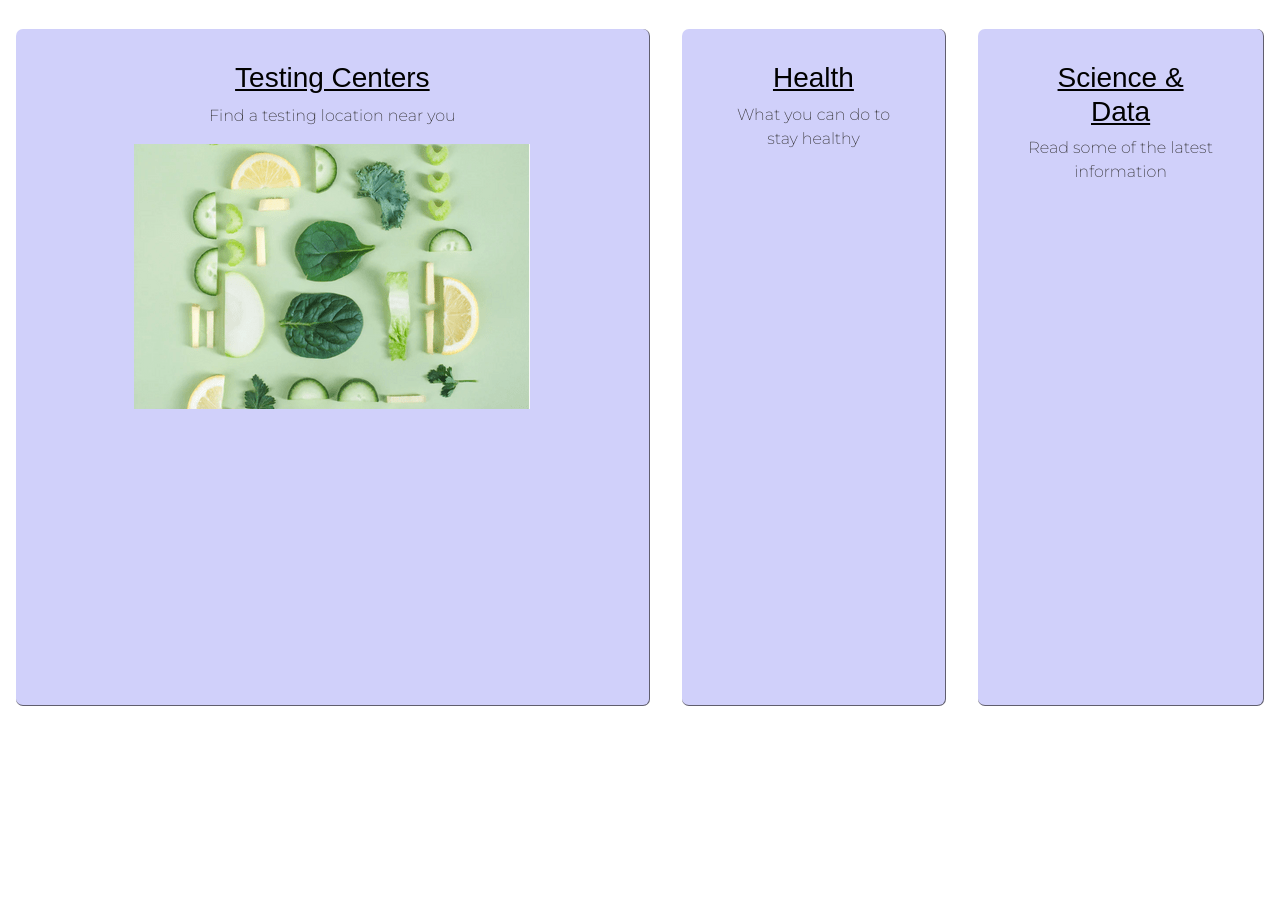
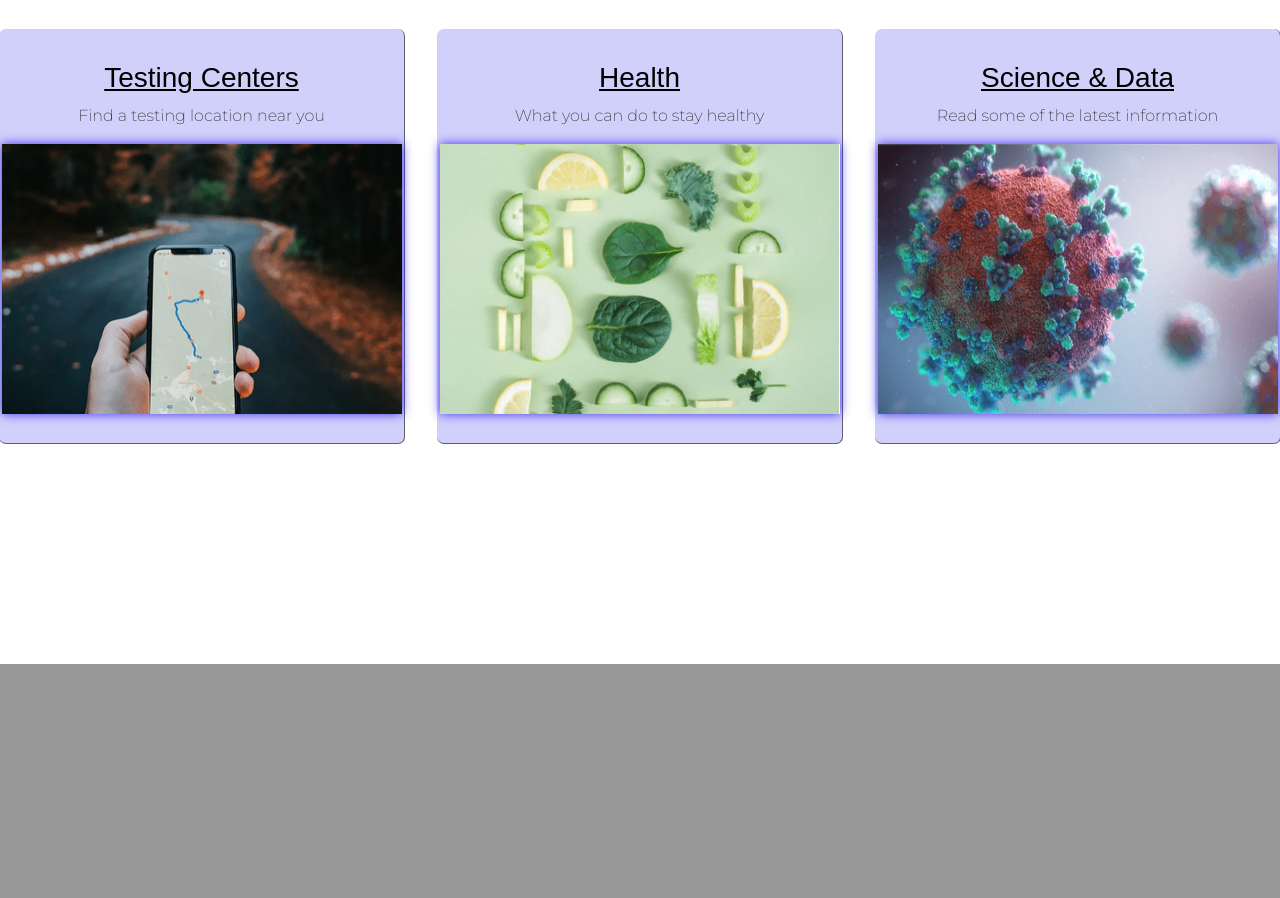
Before and after one commit to GinaSomara/CovidInformation, a PHP site: page /html/index.html in a window 1280 px wide. Shown: the part 657-1555 px from the top of the page. After the commit the page ends 1321 px from the top, so only its background shows below. Run offline with PHP 8.4, Linux system fonts and the light colour scheme.

Commit message:
All index images working
all three images + transitions images are working good

```diff
--- a/css/index-flexbox.css
+++ b/css/index-flexbox.css
@@ -1,20 +1,19 @@
 /* =====       BOX FLEX SECTION on HOME page      ===== */
 
-/* Static Specifications */
+/* == Static Set-Up Specifications == */
 .mid-boxes-flex
 {
     margin-top: 30px;
     display: flex;
     flex-direction: row;
     justify-content: center;
-    width: 100%;
+    height: auto;
 }
-
 .flex-box
 {
     text-align: center;
     text-decoration: none;
-    padding: 2em 3em;
+    padding-top: 2em;
     margin-left: 1em;
     margin-right: 1em;
     background-color: rgb(208, 208, 250);
@@ -23,15 +22,36 @@
     border-radius: 7px;
     border-color: rgba(70, 68, 77, 0.808);
     transition-duration: 0.2s;
-    height: auto;
+    height: 415px;
 }
-
 #one, #two, #three
 {
-    /* Necessary for all 3 flexboxes to span evenly*/
+    /* Necessary for all 3 flexboxes to span evenly */
     flex-grow: 1;
 }
 
+.bottom-img
+{
+    position: relative;
+    z-index: 1;
+    height: 270px;
+    width: 400px;
+    box-shadow: 0 0 10px rgba(46, 33, 235, 0.911);
+}
+.top-img
+{
+    position: relative;
+    opacity: 0;
+    z-index: 2;
+    left: 0px;
+    height: 250px;
+    width: 405px;
+    top: -276px;
+    box-shadow: 0 0 20px rgba(225, 240, 162, 0.911);
+}
+
+
+/* == Flex Box Typography Specifications == */
 .flex-box h3
 {
     font-family: Arial, Helvetica, sans-serif;
@@ -43,27 +63,13 @@
     padding-bottom: 1em;
 }
 
-#bot-image
-{
-    position: relative;
-    z-index: 1;
-}
 
-.img-top
-{
-    position: relative;
-    opacity: 0;
-    z-index: 2;
-    left: 0px;
-    top: -265px;
-}
-
-
-
-/* = Flex Box ANIMATIONS = */
+/* == Flex Box ANIMATIONS == */
 .flex-box:hover
 {
     background-color: rgb(129, 129, 235);
+    /*needed so box does not grow longer to fit image that is "below" the bottom image*/
+    height: 400px;
 }
 
 .flex-box span
@@ -97,17 +103,24 @@
     right: 0;
 }
 
-.flex-box:hover .img-top
+.flex-box:hover .bottom-img
+{
+    /* display:block; */
+    opacity: 0;
+    transition-duration: 0.7s;
+}
+.flex-box:hover .top-img
 {
     /* display:block; */
     opacity: 1;
-    transition-duration: 1s;
+    transition-duration: 0.6s;
     transform:perspective();
+    height: 275px;
 }
 /*
 Want photo to transition slowly AFTER hovered on - NOT WORKING
 
-.flex-box:hover .img-top:after
+.flex-box:hover .top-img:after
 {
     /* display:block;
     transition-duration: 1s;
--- a/css/index.css
+++ b/css/index.css
@@ -31,7 +31,7 @@ body
 .home-title
 {
     text-align: center;
-    background-image: url(../images/home-title-rsz.png);
+    background-image: url(../images/home-title.png);
     background-size: cover;
     height: 600px;
     background-color:rgba(240, 248, 255, 0) !important;;
--- a/html/index.html
+++ b/html/index.html
@@ -9,7 +9,6 @@
     <meta name="keywords" content="">
     <!--refresh after X seconds
     <meta http-equiv="refresh" content="20"> -->
-
 
     <!--CSS link-->
     <link rel="stylesheet" href="../css/index.css">
@@ -88,30 +87,24 @@
             <h3><u>Testing Centers</u></h3>
             <span> Find a testing location near you</span>
             <!-- For the Image change-->
-            <section>
-                <img id="bot-image" src="../images/health_1_resized.png" alt="testing iamge">
-                <img src="../images/health_2_resized.png" class="img-top" alt="testing image 2">
-            </section>
+            <img class="bottom-img" src="../images/testing-1.png" alt="testing image">
+            <img class="top-img" id="testing-img" src="../images/testing-2.png" alt="testing image 2">
         </a>
 
         <a class="flex-box" id="two" href="#">
             <h3><u>Health</u></h3>
             <span>What you can do to stay healthy</span>
             <!-- For the Image change-->
-            <section>
-                <!-- <img src="../images/heatlh_1.png" alt=""> -->
-                <!-- <img src="../images/health_2.png" class="img-top" alt=""> -->
-            </section>
+            <img class="bottom-img" src="../images/health-1.png" alt="health image">
+            <img class="top-img" id="health-img" src="../images/health-2.png" alt="health image 2">
         </a>
 
         <a class="flex-box" id="three"  href="#">
             <h3><u>Science & Data</u></h3>
             <span>Read some of the latest information</span>
             <!-- For the Image change-->
-            <!-- <section class="img">
-                <img src="../images/science_1.png" alt="">
-                <img src="../images/science_2.png" class="img-top" alt="">
-            </section> -->
+            <img class="bottom-img" src="../images/science_1-resized.png" alt="covid image">
+            <img class="top-img" id="science-img" src="../images/science_2-resized.png" alt="covid image">
         </a>
 
     </div>
```
Also changed, not shown: images/._testing-1.png (added), images/._testing-2.png (added), images/health-1.png (renamed from images/health_1_resized.png), images/health-2.png (renamed from images/health_2_resized.png), images/health_2.png (deleted), images/science_1-resized.png (added), images/science_1.png (deleted), images/science_2-resized.png (added), images/science_2.png (deleted), images/testing-1.png (added), images/testing-2.png (added), images/testing_1.png (deleted), images/testing_2.png (deleted), 3 other files.
